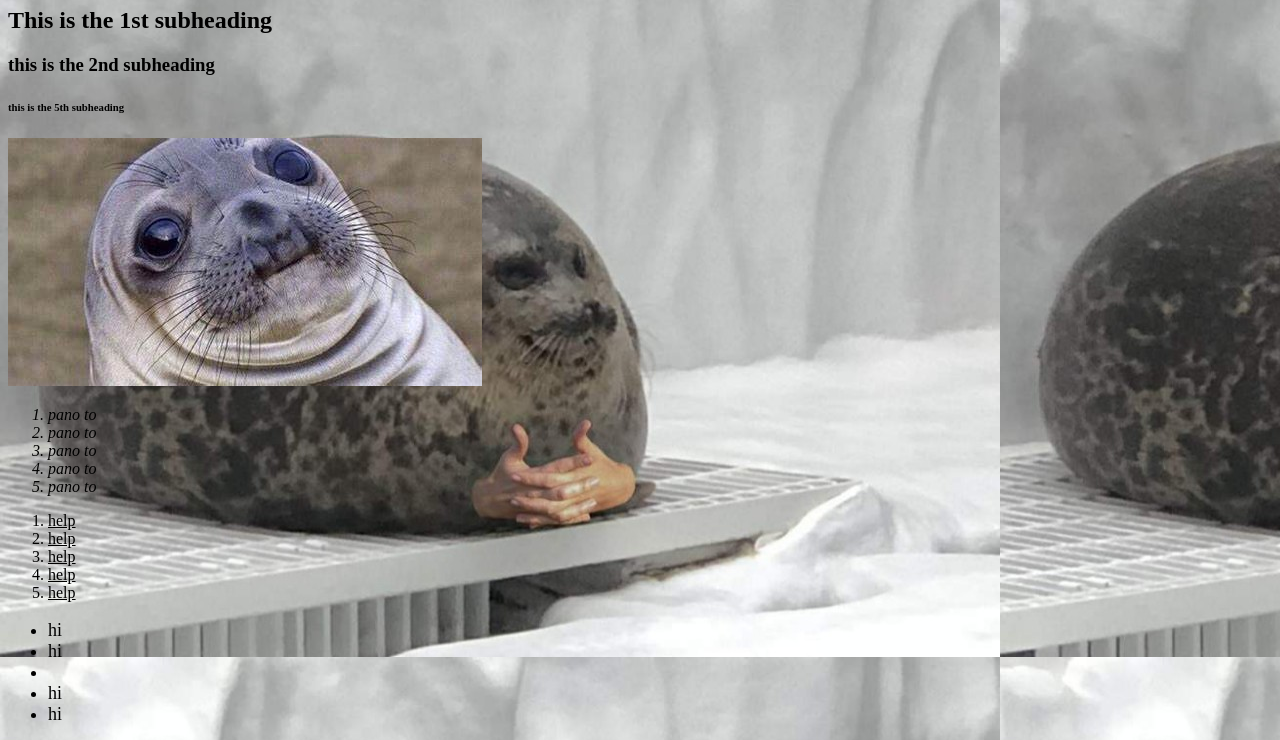
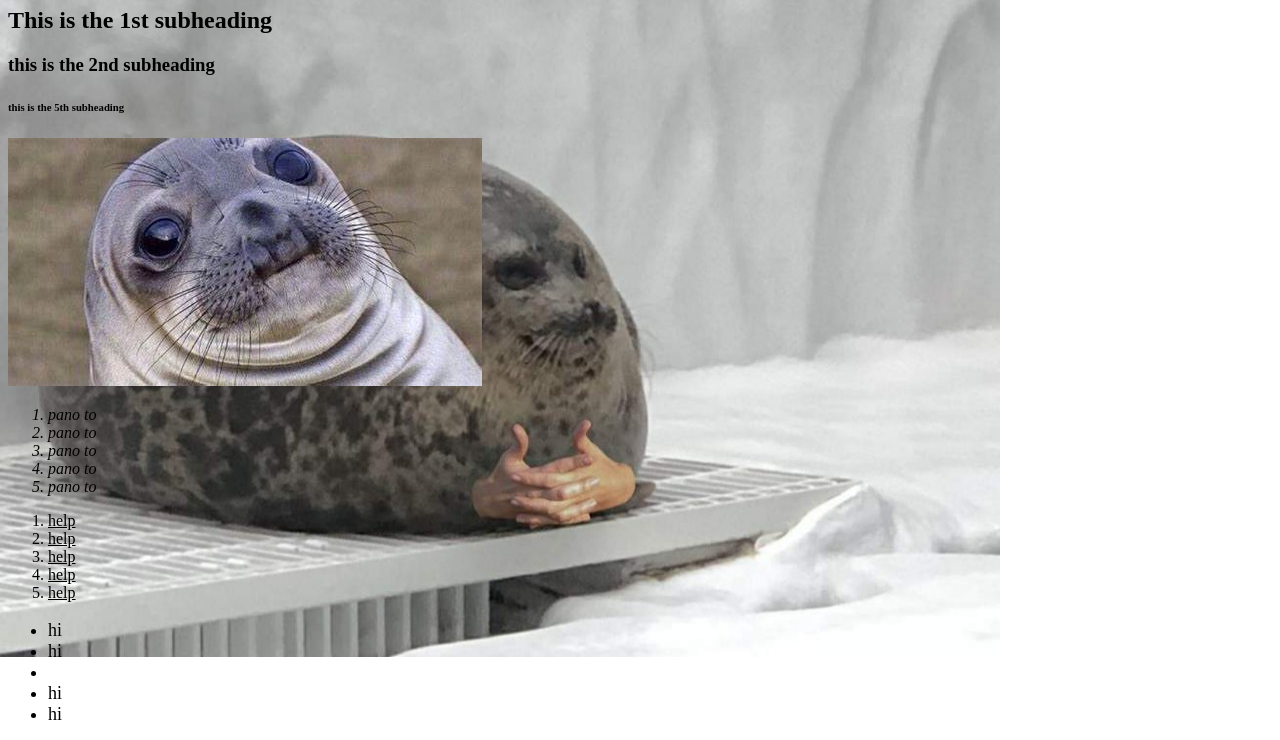
Before and after one commit to miggybalms/code-ko, a plain HTML site: page index.html in a window 1280 px wide. Shown: the part 243-983 px from the top of the page. Drawn offline with Linux system fonts and the light colour scheme; grey boxes are pictures that could not be loaded.

Commit message:
new change

```diff
--- a/index.html
+++ b/index.html
@@ -7,8 +7,8 @@
     <title>My first friend</title>
 
 </head>
-<body style="background-image:url(./img/seal.jpg);";
-background-repeat: no-repeat;>
+<body style="background-image:url(./img/seal.jpg);
+background-repeat: no-repeat;">
 
     <p style="color:aqua;"> hello</p></p>
     <p style="letter-spacing: 0cqh;" >Hello World</p>
```
